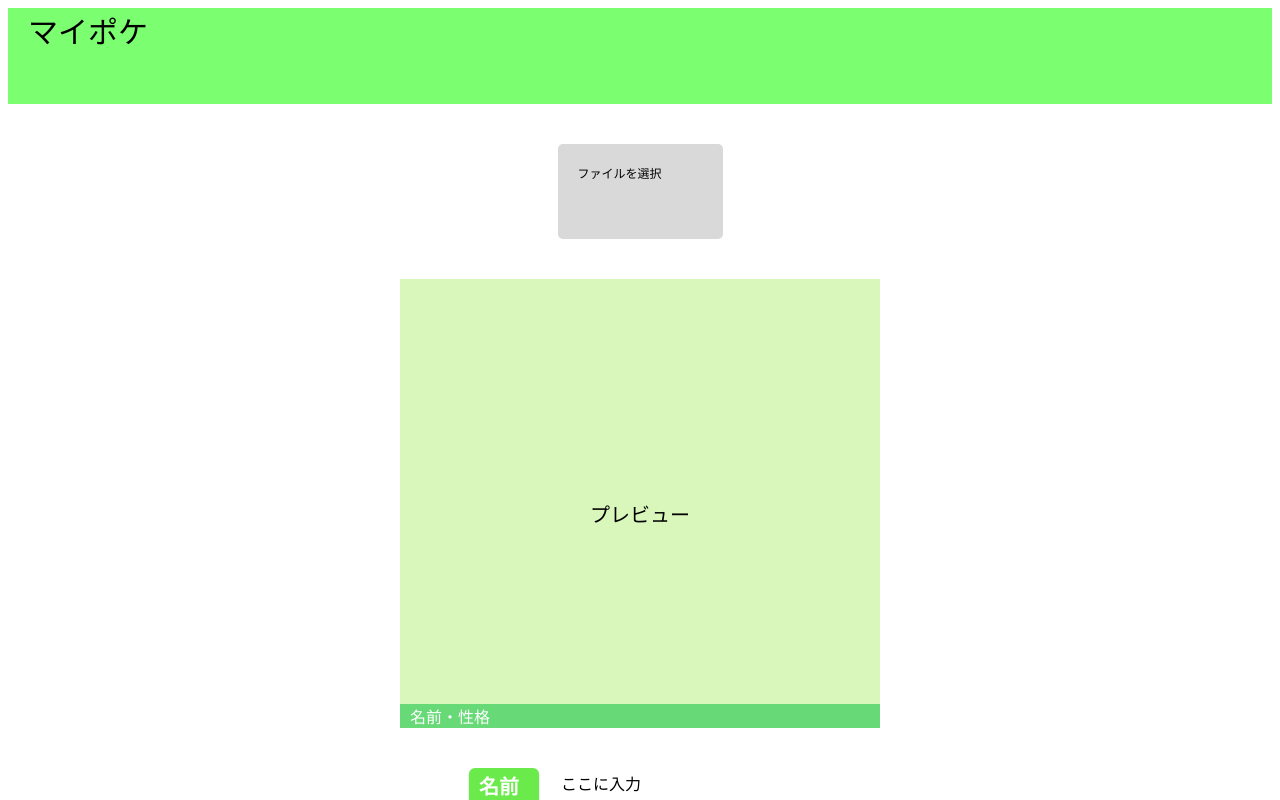
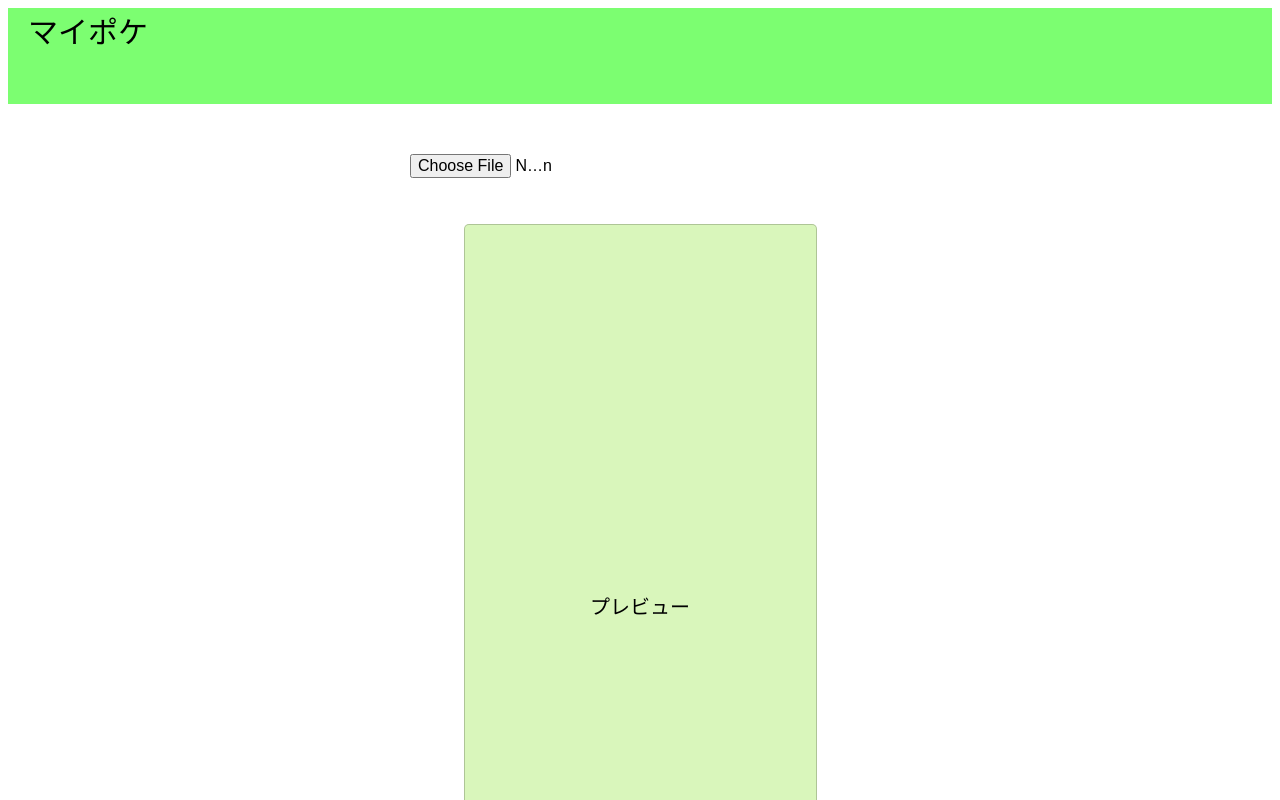
Before and after one commit to Menma-0/hakkason1, a Nuxt app: page / in a window 1280 px wide. Shown: the top 800 px of the page. Built offline with nearby package versions, Linux system fonts and the light colour scheme.

Commit message:
imageUploadをコンポーネントに

```diff
--- a/components/imageUpload.vue
+++ b/components/imageUpload.vue
@@ -1,11 +1,17 @@
 <template>
-    <div>
-      <form @submit.prevent="uploadImage">
-        <input type="file" @change="onFileChange" />
-        <button type="submit">Upload</button>
-      </form>
-      <img v-if="selectedFile" :src="previewUrl" alt="Selected Image Preview" />
-      <p v-if="imageUrl">{{ imageUrl }}</p>
+  <div class="image-upload">
+    <!-- ファイル選択ボタン -->
+    <input type="file" class="input-button" @change="onFileChange" />
+
+    <!-- アップロードされた画像のプレビュー -->
+    <div class="image-preview">
+      <!-- アップロードされた画像がない場合にプレースホルダーを表示 -->
+      <div v-if="!uploadedImageSrc" class="placeholder">
+        プレビュー
+      </div>
+      <!-- アップロードされた画像がある場合に画像を表示 -->
+      <img v-else :src="uploadedImageSrc" alt="Selected Image" class="uploaded-image" />
+    </div>
   </div>
 </template>
 
@@ -13,44 +19,64 @@
 export default {
   data() {
     return {
-        selectedFile: null,
-        previewUrl: '',
-        imageUrl: '', // State to hold the URL of the uploaded image
+      uploadedImageSrc: null, // アップロードされた画像のURLを保持
     };
   },
   methods: {
+    // ファイルが選択されたときの処理
     onFileChange(e) {
-        this.selectedFile = e.target.files[0];
-        if (!this.selectedFile) {
-          this.previewUrl = '';
-          return;
-        }
-        // Create a temporary URL for previewing the selected file
-        this.previewUrl = URL.createObjectURL(this.selectedFile);
-      },
-      async uploadImage() {
-        if (!this.selectedFile) {
-          alert('ファイルを選択してください');
-          return;
-        }
-        const formData = new FormData();
-        formData.append('image', this.selectedFile);
-
-        try {
-          const response = await this.$axios.post('/api/upload-image', formData);
-          this.imageUrl = response.data.imageUrl; // Assuming the server returns the image URL
-        } catch (error) {
-          console.error(error);
+      const file = e.target.files[0];
+      if (file) {
+        this.uploadedImageSrc = URL.createObjectURL(file); // 選択した画像のプレビュー用URLを作成
       }
     },
   },
 };
 </script>
-  <style>
-  img{
-    max-width: 100%;
-    margin-bottom: 10px;
+
+<style scoped>
+.image-upload {
+  text-align: center;
+  margin-top: 40px;
 }
 
+.input-button {
+  margin-bottom: 20px;
+  display: block;
+  width: 150px; /* ボタンの幅 */
+  height: 40px; /* ボタンの高さ */
+  padding: 10px;
+  font-size: 16px;
+  cursor: pointer;
+}
 
+.input-file {
+  display: block;
+  margin: 10px auto;
+}
+
+.image-preview {
+  width: 100%;
+  max-width: 351px; /* 写真領域に合わせた幅 */
+  height: 760px; /* 写真領域の高さ */
+  background-color: rgba(217, 246, 187, 1);
+  display: flex;
+  align-items: center;
+  justify-content: center;
+  margin: 20px auto;
+  border: 1px solid rgba(0, 0, 0, 0.2);
+  border-radius: 5px;
+}
+
+.placeholder {
+  font-size: 20px;
+  color: rgba(0, 0, 0, 1);
+}
+
+.uploaded-image {
+  width: 100%;
+  height: 100%;
+  object-fit: cover; /* 画像を領域内にフィットさせる */
+  border-radius: 5px;
+}
 </style>
--- a/pages/index.vue
+++ b/pages/index.vue
@@ -1,7 +1,7 @@
 <template>
     <div class="i-phone-13-14">
-      <div class="ファイル選択ボタン">ファイルを選択</div>
-      <div class="写真">プレビュー</div>
+      <ImageUpload/>
+
       <div class="sidebar">名前・性格</div>
       <div class="div">
         <div class="div-2">
```
Lines whose indentation alone changed are shown as unchanged.
